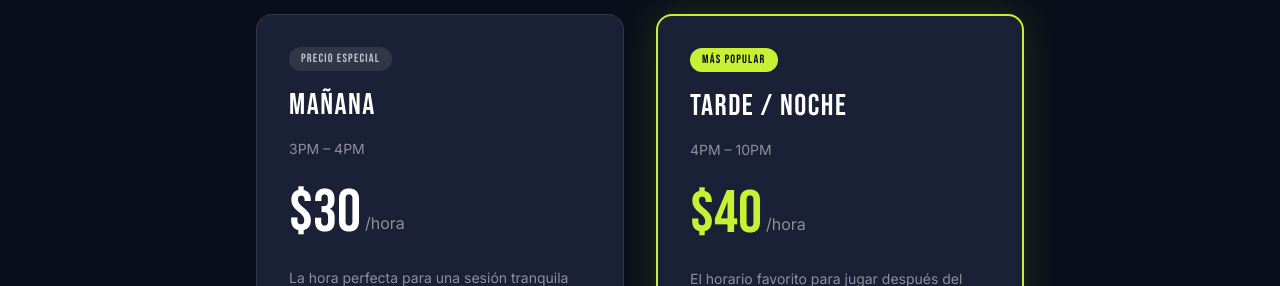
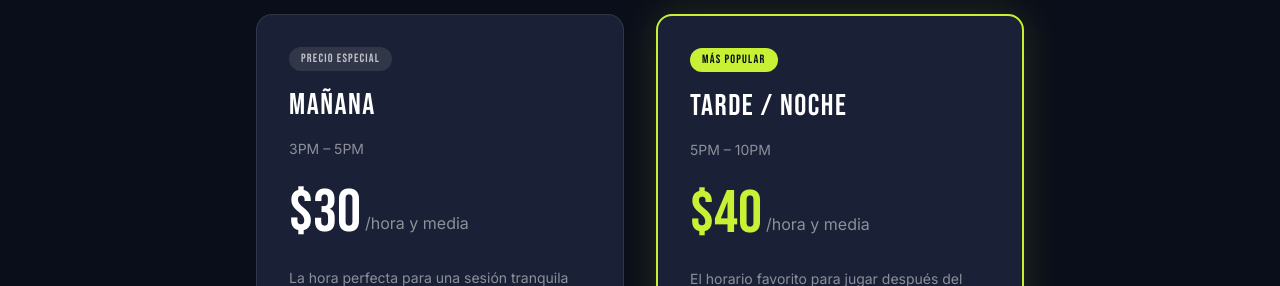
Before and after one commit to kretar24/padel-page, a Next.js app: page / in a window 1280 px wide. Shown: the part 2600-2886 px from the top of the page. Built offline with nearby package versions, Linux system fonts and the light colour scheme.

Commit message:
Update Pricing.tsx

```diff
--- a/src/components/Pricing.tsx
+++ b/src/components/Pricing.tsx
@@ -11,9 +11,9 @@ const plans = [
   {
     id: "morning",
     title: "MAÑANA",
-    hours: "3PM – 4PM",
+    hours: "3PM – 5PM",
     price: "$30",
-    unit: "/hora",
+    unit: "/hora y media",
     badge: "PRECIO ESPECIAL",
     badgeClass: "bg-white/10 text-white/70",
     featured: false,
@@ -23,9 +23,9 @@ const plans = [
   {
     id: "evening",
     title: "TARDE / NOCHE",
-    hours: "4PM – 10PM",
+    hours: "5PM – 10PM",
     price: "$40",
-    unit: "/hora",
+    unit: "/hora y media",
     badge: "MÁS POPULAR",
     badgeClass: "bg-lime text-navy",
     featured: true,
```
